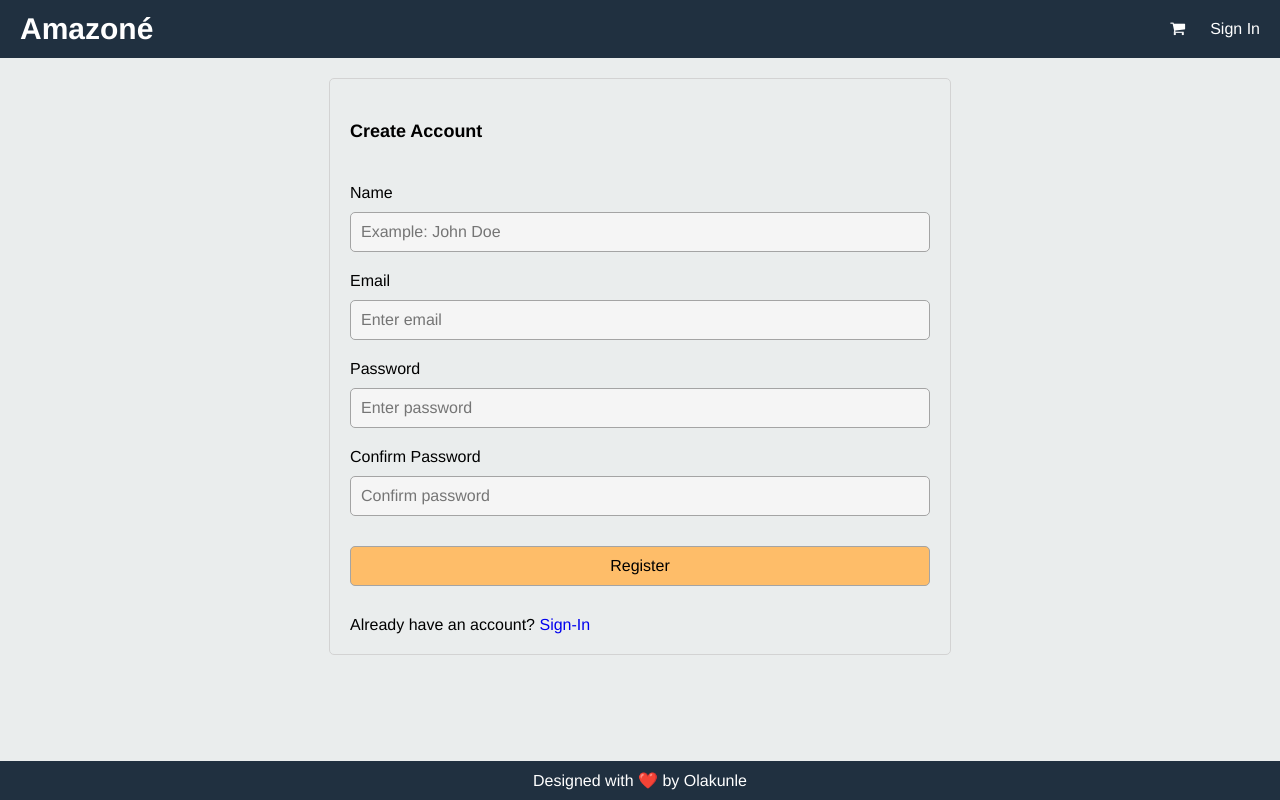
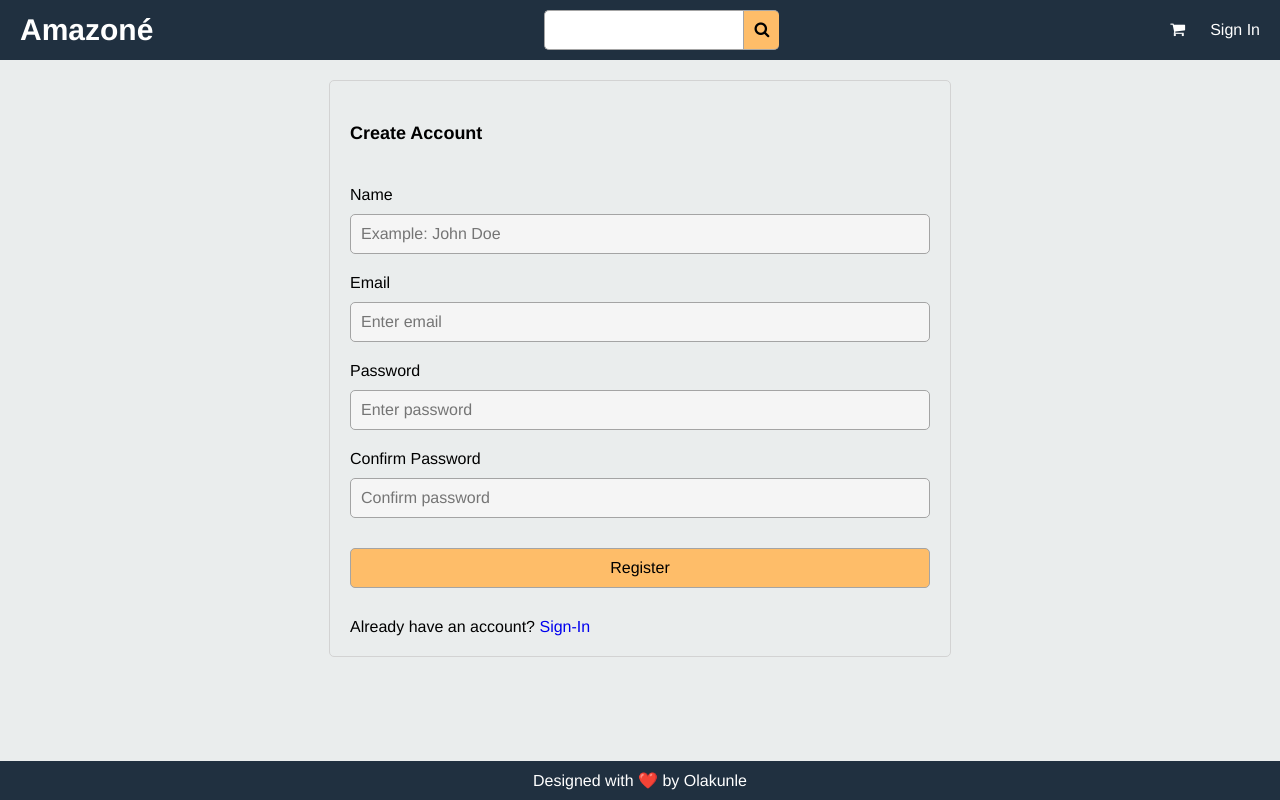
Before and after one commit to Macrichie/ecommerce-app, a React (Create React App) app in the folder frontend/: page /register in a window 1280 px wide. Built offline with nearby package versions, Linux system fonts and the light colour scheme.

Commit message:
added search component and functionality

```diff
--- a/frontend/src/App.js
+++ b/frontend/src/App.js
@@ -4,6 +4,7 @@
 import { signout } from "./actions/userActions";
 import AdminRoute from "./components/AdminRoute";
 import PrivateRoute from "./components/PrivateRoute";
+import SearchBox from "./components/SearchBox";
 import SellerRoute from "./components/SellerRoute";
 import CartScreen from "./pages/CartScreen";
 import HomeScreen from "./pages/HomeScreen";
@@ -17,6 +18,7 @@
 import ProductScreen from "./pages/ProductScreen";
 import ProfileScreen from "./pages/ProfileScreen";
 import RegisterScreen from "./pages/RegisterScreen";
+import SearchScreen from "./pages/SearchScreen";
 import SellerScreen from "./pages/SellerScreen";
 import ShippingAddressScreen from "./pages/ShippingAddressScreen";
 import SigninScreen from "./pages/SigninScreen";
@@ -43,6 +45,12 @@
             <Link className="brand" to="/">
               Amazoné
             </Link>
+          </div>
+          <div>
+            {/* pass react-router-dom properties to the SearchBox component using render function */}
+            <Route
+              render={({ history }) => <SearchBox history={history} />}
+            ></Route>
           </div>
           <div className="menu">
             <Link to="/cart">
@@ -125,7 +133,7 @@
         </header>
         <main>
           <Route path="/seller/:id" component={SellerScreen}></Route>
-          {/* /cart/:id? -> ? is added so if user directly goto cart, it should show shopping cart without adding a new item to the cart */}
+          {/* /cart/:id? -> ? option is added so if user directly goto cart, it should show shopping cart without adding a new item to the cart */}
           <Route path="/cart/:id?" component={CartScreen}></Route>
 
           <Route path="/product/:id" component={ProductScreen} exact></Route>
@@ -141,6 +149,7 @@
           <Route path="/placeorder" component={PlaceOrderScreen}></Route>
           <Route path="/order/:id" component={OrderScreen}></Route>
           <Route path="/orderhistory" component={OrderHistoryScreen}></Route>
+          <Route path="/search/name/:name?" component={SearchScreen} exact></Route>
 
           <PrivateRoute
             path="/profile"
--- a/frontend/src/actions/productActions.js
+++ b/frontend/src/actions/productActions.js
@@ -18,12 +18,12 @@
 } from "../constants/productConstants";
 
 // action function
-export const listProducts = ({seller=''}) => async (dispatch) => {
+export const listProducts = ({seller='', name=''}) => async (dispatch) => {
   dispatch({
     type: PRODUCT_LIST_REQUEST,
   });
   try {
-    const { data } = await Axios.get(`/api/products?seller=${seller}`);
+    const { data } = await Axios.get(`/api/products?seller=${seller}&name=${name}`);
     dispatch({
       type: PRODUCT_LIST_SUCCESS,
       payload: data,
--- /dev/null
+++ b/frontend/src/components/SearchBox.js
@@ -0,0 +1,23 @@
+import React, { useState } from 'react'
+
+export default function SearchBox(props) {
+    const [name, setName] = useState("")
+
+    const submitHandler = (e) => {
+        e.preventDefault()
+        props.history.push(`/search/name/${name}`)
+    }
+
+    return (
+        <div>
+            <form className="search" onSubmit={submitHandler}>
+                <div className="row">
+                    <input type="text" name="q" id="q" onChange={(e) => setName(e.target.value)}/>
+                    <button className="primary" type="submit">
+                        <i className="fa fa-search"></i>
+                    </button>
+                </div>
+            </form>
+        </div>
+    )
+}
--- a/frontend/src/index.css
+++ b/frontend/src/index.css
@@ -366,3 +366,18 @@
 .carousel .slide img {
   max-width: 30rem;
 }
+
+/* Search Box */
+.search button {
+  border-radius: 0 0.5rem 0.5rem 0;
+  border-right: none;
+  margin-right: 0.5rem;
+  outline: none;
+}
+
+.search input {
+  border-radius: 0.5rem 0 0 0.5rem;
+  border-right: none;
+  margin-left: 0.5rem;
+  outline: none;
+}
--- /dev/null
+++ b/frontend/src/pages/SearchScreen.js
@@ -0,0 +1,60 @@
+import React, { useEffect } from "react";
+import { useDispatch, useSelector } from "react-redux";
+import { useParams } from "react-router-dom";
+import { listProducts } from "../actions/productActions";
+import LoadingBox from "../components/LoadingBox";
+import MessageBox from "../components/MessageBox";
+import Product from "../components/Product";
+
+export default function SearchScreen(props) {
+  // if there is no name specified, use all
+  const { name = "all" } = useParams(); // from react-router-dom
+  const dispatch = useDispatch();
+  const productList = useSelector((state) => state.productList);
+  const { loading, error, products } = productList;
+  useEffect(() => {
+    dispatch(listProducts({ name: name !== "all" ? name : "" }));
+  }, [dispatch, name]);
+
+  return (
+    <div>
+      <div className="row">
+        {loading ? (
+          <LoadingBox />
+        ) : error ? (
+          <MessageBox variant="danger">{error}</MessageBox>
+        ) : (
+          <div>{products.length} Results</div>
+        )}
+      </div>
+      <div className="row top">
+        <div className="col-1">
+          <h3>Department</h3>
+          <ul>
+            <li>Category 1</li>
+          </ul>
+        </div>
+        <div className="col-3">
+          {loading ? (
+            <LoadingBox />
+          ) : error ? (
+            <MessageBox variant="danger">{error}</MessageBox>
+          ) : (
+            <div>
+              <>
+                {products.length === 0 && (
+                  <MessageBox>No Product Found</MessageBox>
+                )}
+                <div className="row center">
+                  {products.map((product) => (
+                    <Product key={product._id} product={product} />
+                  ))}
+                </div>
+              </>
+            </div>
+          )}
+        </div>
+      </div>
+    </div>
+  );
+}
```
Also changed, not shown: 2 other files (tests, documents, lock files or other folders).
